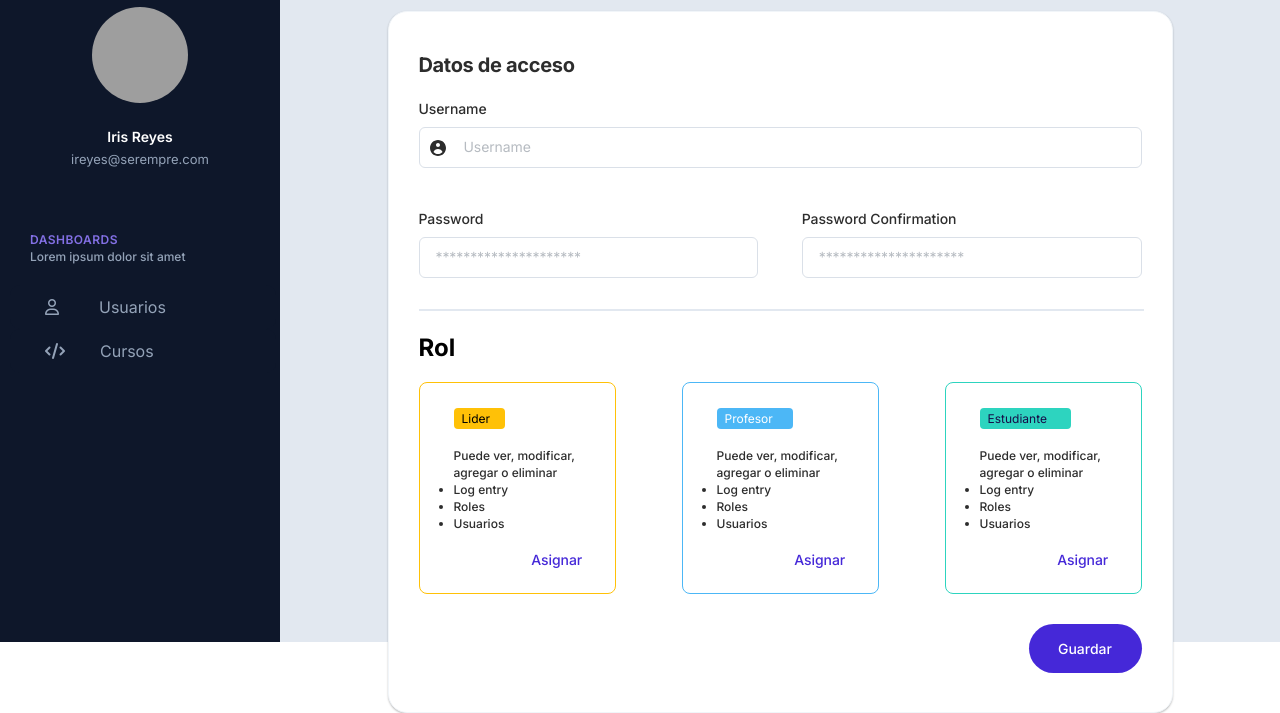
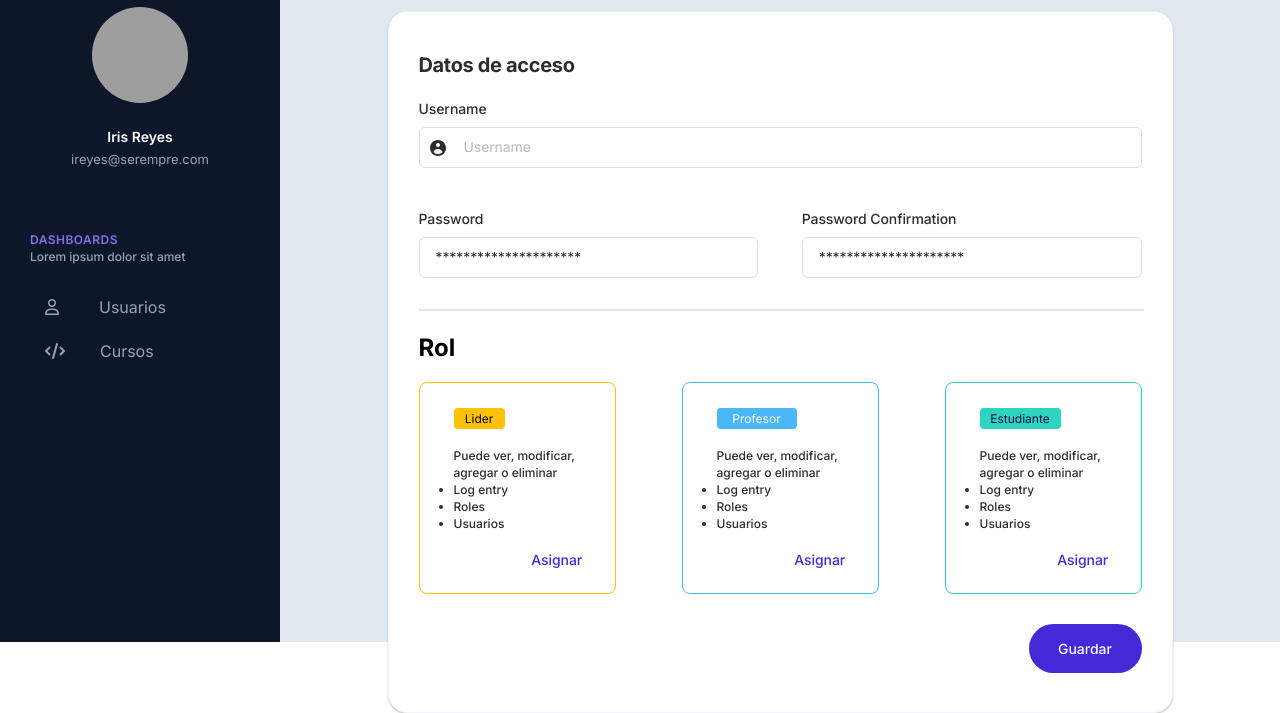
Before and after one commit to Jean-Paul-12/academy-admin-view, a website built with Vite: page index.html in a window 1280 px wide. Shown: the part 158-871 px from the top of the page. Built offline with nearby package versions, Linux system fonts and the light colour scheme; grey boxes are pictures that could not be loaded.

Commit message:
fix(css)

```diff
--- a/style.css
+++ b/style.css
@@ -312,7 +312,7 @@ fieldset {
   font-size: 14px;
   line-height: 20px;
   letter-spacing: -0.006em;
-  color: #B6BBC1;
+  color: #2D2D2D;
 }
 
 hr {
@@ -400,6 +400,8 @@ hr {
 }
 
 .card--leader h3 {
+  display: flex;
+  justify-content: center;
   background-color: #FFC107;
   font-family: 'Inter';
   font-style: normal;
@@ -419,9 +421,11 @@ hr {
 }
 
 .card--teacher h3 {
+  display: flex;
+  justify-content: center;
   background-color: #4CB7F6;
   color: #FFFFFF;
-  width: 60px;
+  width: 64px;
   padding: 2px 8px;
   margin-top: 15px;
   margin-bottom: 16px;
@@ -439,9 +443,11 @@ hr {
 }
 
 .card--student h3 {
+  display: flex;
+  justify-content: center;
   background-color: #2DD4BF;
   color: #170D48;
-  width: 75px;
+  width: 65px;
   padding: 2px 8px;
   margin-top: 15px;
   margin-bottom: 16px;
```
